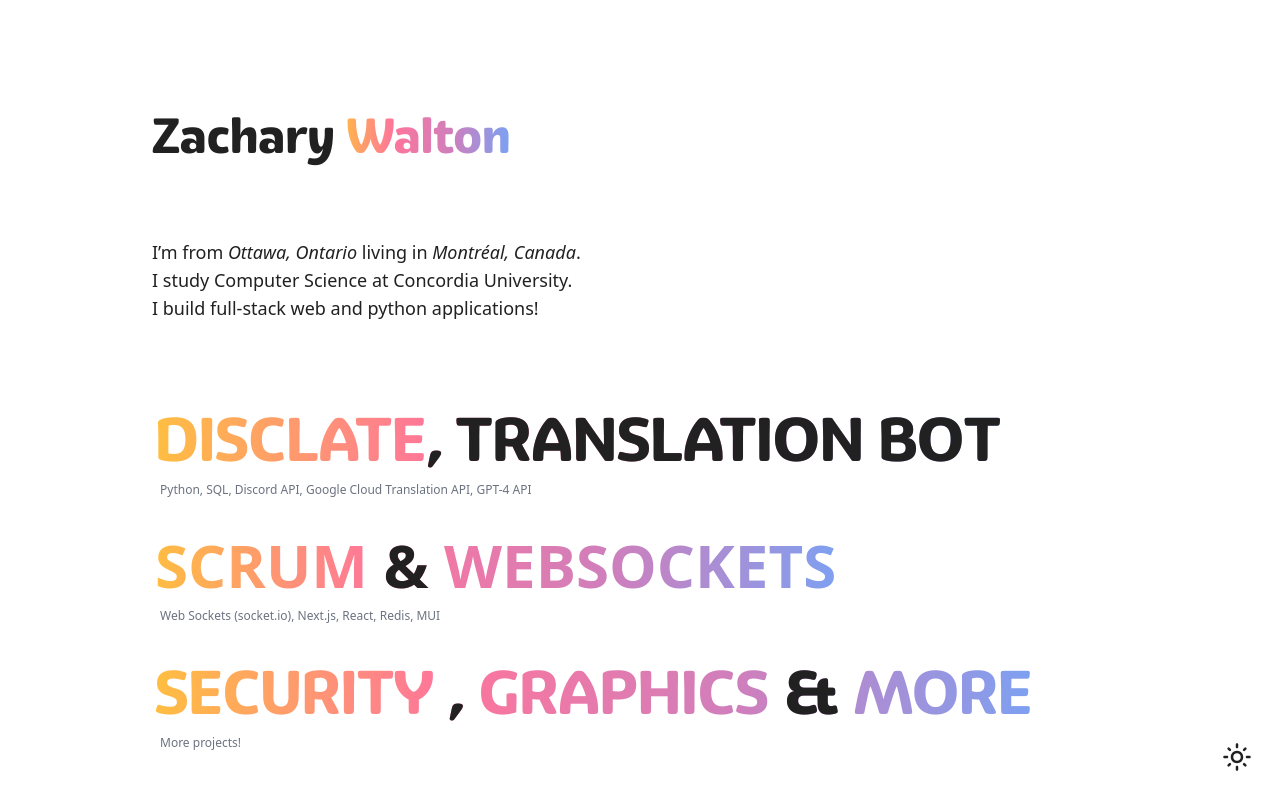
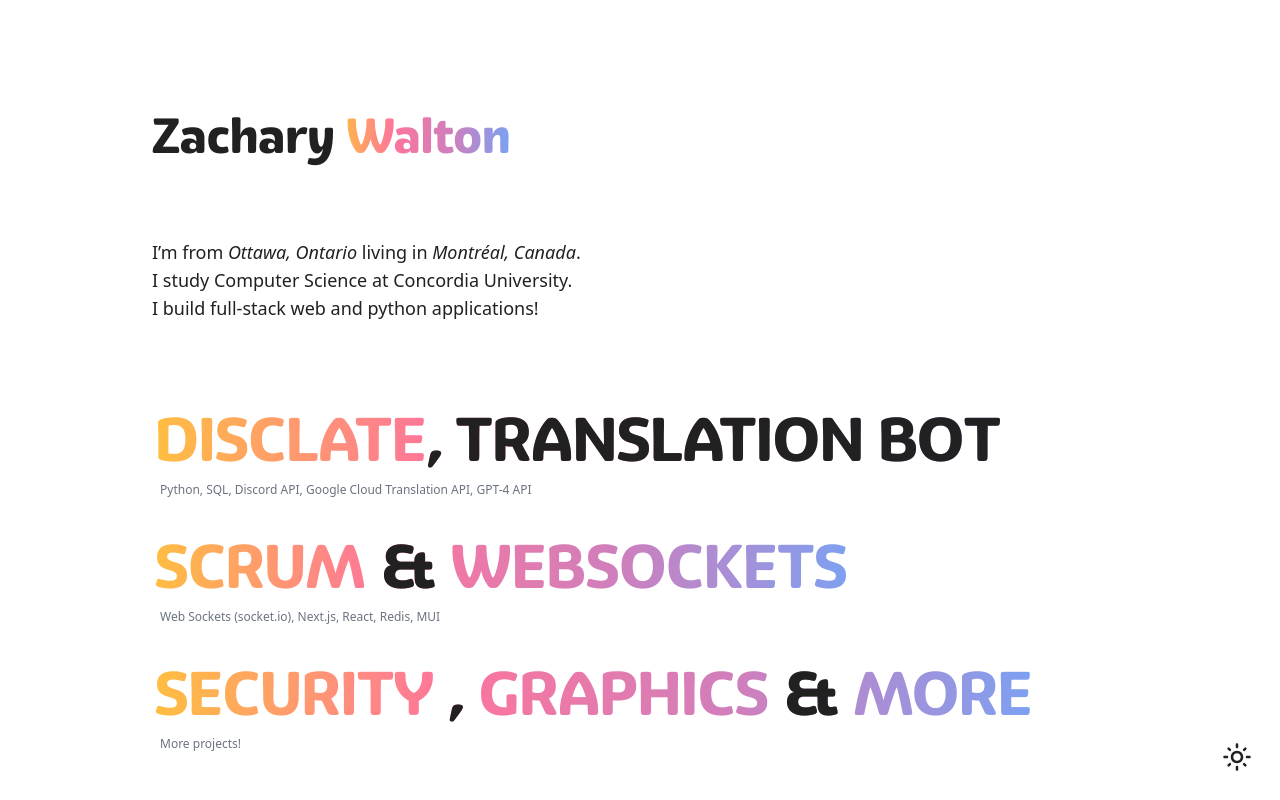
Before and after one commit to zackwalton/personal-site, a Next.js app: page / in a window 1280 px wide. Shown: the top 800 px of the page. Built offline with nearby package versions, Linux system fonts and the light colour scheme.

Commit message:
Fixed font on front page

```diff
--- a/app/page.tsx
+++ b/app/page.tsx
@@ -33,7 +33,7 @@ export default function Home() {
                 </p><br />
 
                 <Link href={`projects/${project2}`}
-                      className={"light-accent light-link dark:dark-accent dark:dark-link "}>
+                      className={"light-accent light-link dark:dark-accent dark:dark-link font-eigerdals"}>
                     scrum <strong>&</strong> websockets</Link><br />
                 <p className={"text-xs pl-2 md:pl-5 pt-1 md:pt-5"}>
                     Web Sockets (socket.io), Next.js, React, Redis, MUI
```
